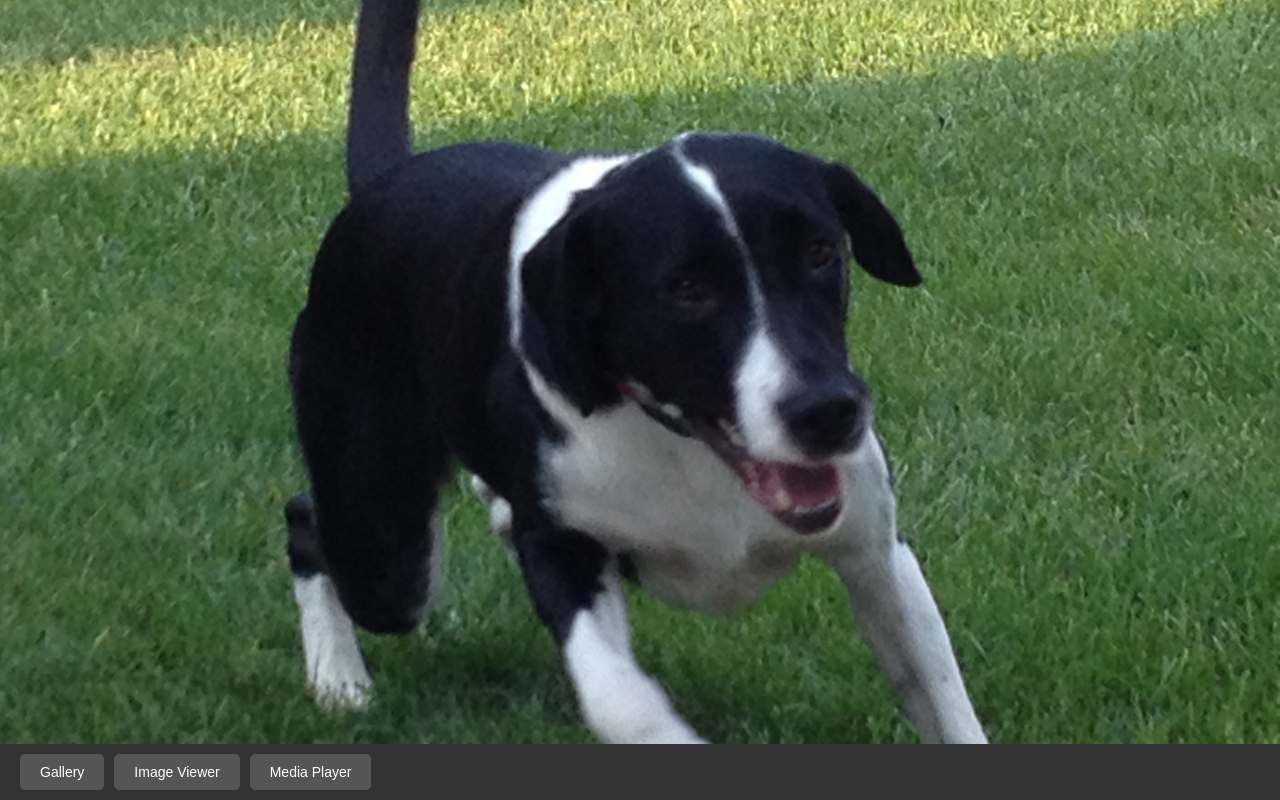
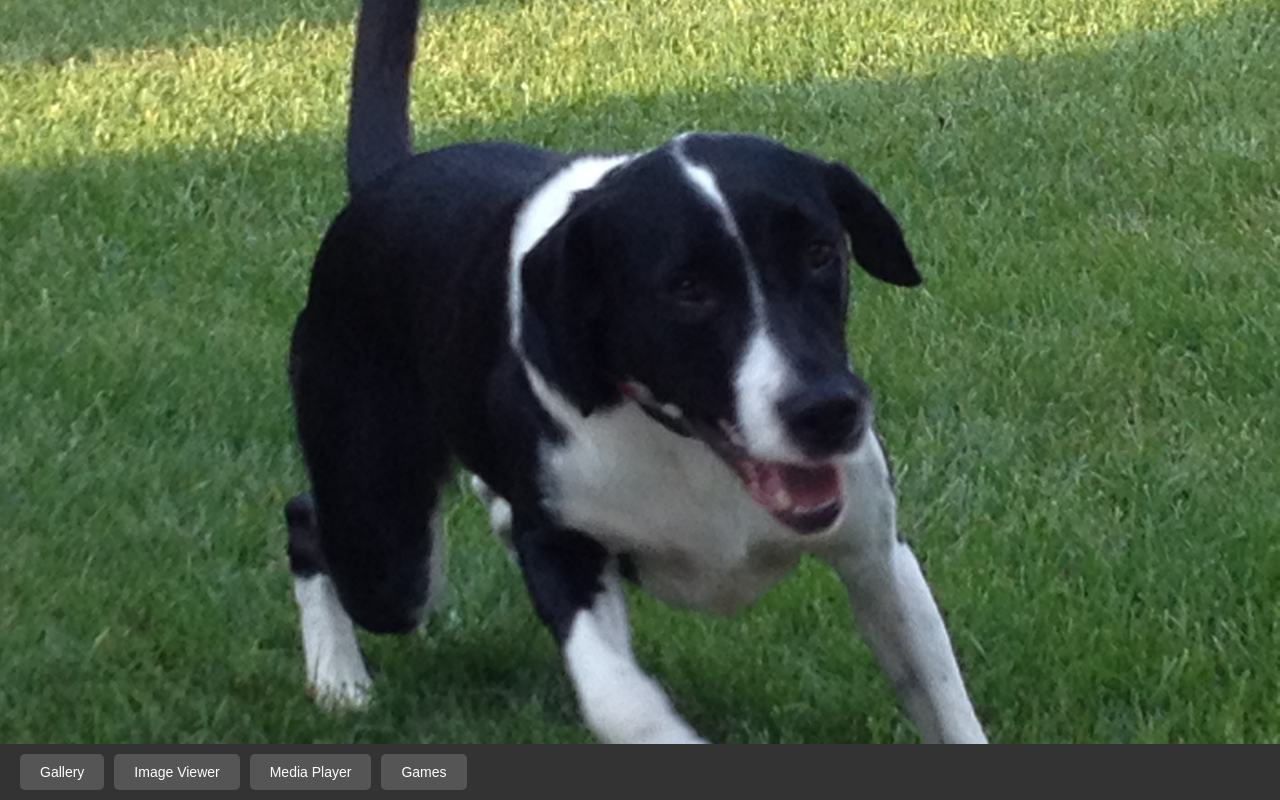
Before and after one commit to therealwoofwoof/woofwoofos, a plain HTML site: page index.html in a window 1280 px wide. Drawn offline with Linux system fonts and the light colour scheme.

Commit message:
ADD GAMES

```diff
--- a/index.html
+++ b/index.html
@@ -87,6 +87,7 @@
         <button class="app" data-url="Ginger/index.html">Gallery</button>
         <button class="app" data-url="apps/imageviewer.html">Image Viewer</button>
         <button class="app" data-url="apps/player.html">Media Player</button>
+        <button class="app" data-url="apps/games/index.html">Games</button>
     </div>
 
     <script>
```
